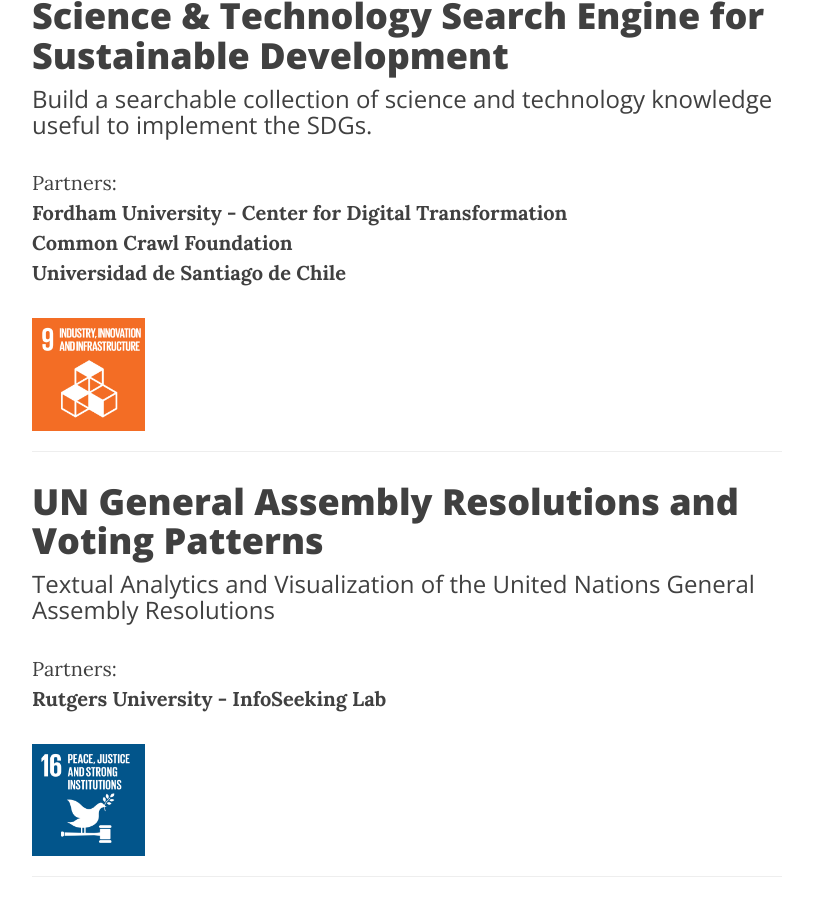
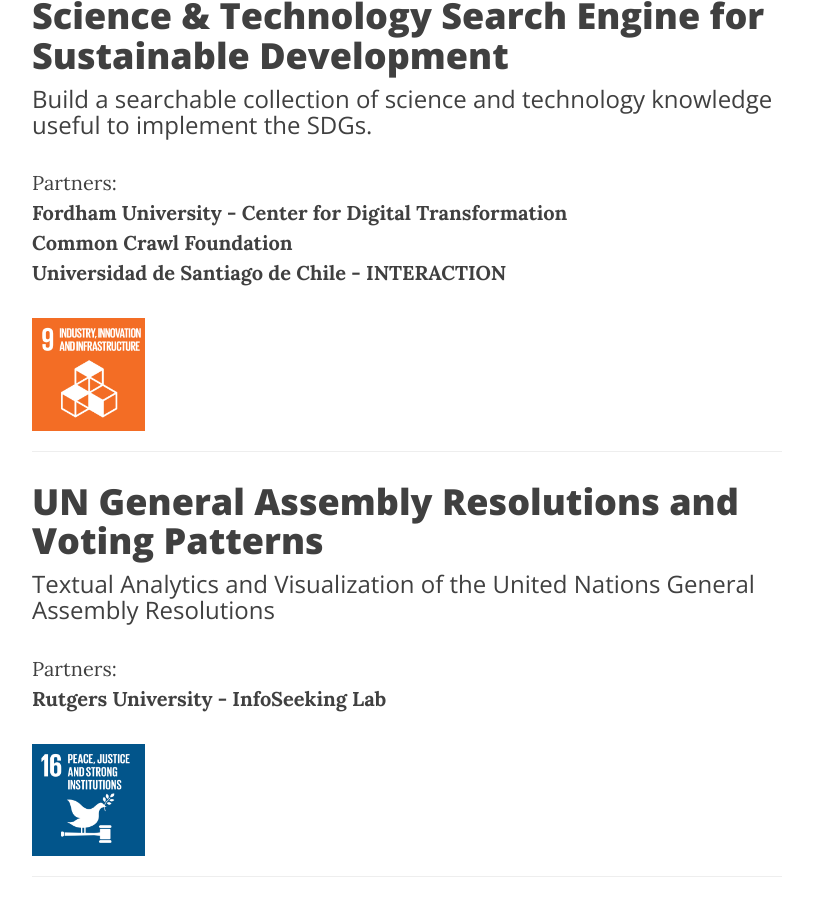
Before and after one commit to jmmnn/ICT4SD.github.io, a Jekyll site: the page built from index.html, in a window 1280 px wide and 900 px high, scrolled down 3271 px. Shown: the whole window, without its empty margins (233-1046 px from the left). Built offline with Jekyll 4.4.1, drawn with Linux system fonts in a browser that asks for light colours; nearby versions of some CDN libraries; the list of posts is cut into pages by our own code.

```diff
--- a/_posts/2016-09-27-Project_ST_SEARCH.markdown
+++ b/_posts/2016-09-27-Project_ST_SEARCH.markdown
@@ -10,7 +10,7 @@
 partners:
   - partner: "Fordham University - Center for Digital Transformation"
   - partner: "Common Crawl Foundation"
-  - partner: "Universidad de Santiago de Chile"
+  - partner: "Universidad de Santiago de Chile - INTERACTION"
 ---
 Project Objective
 ------------
```
Also changed, not shown: other parts of _posts/2016-09-27-Project_ST_SEARCH.markdown (+2 -0 lines), img/partners/santiago.jpg (added).
